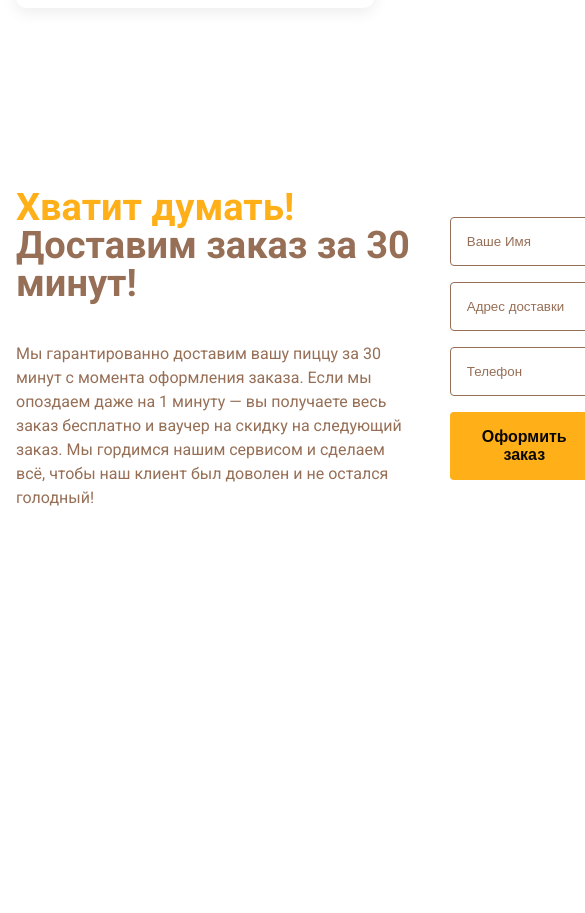
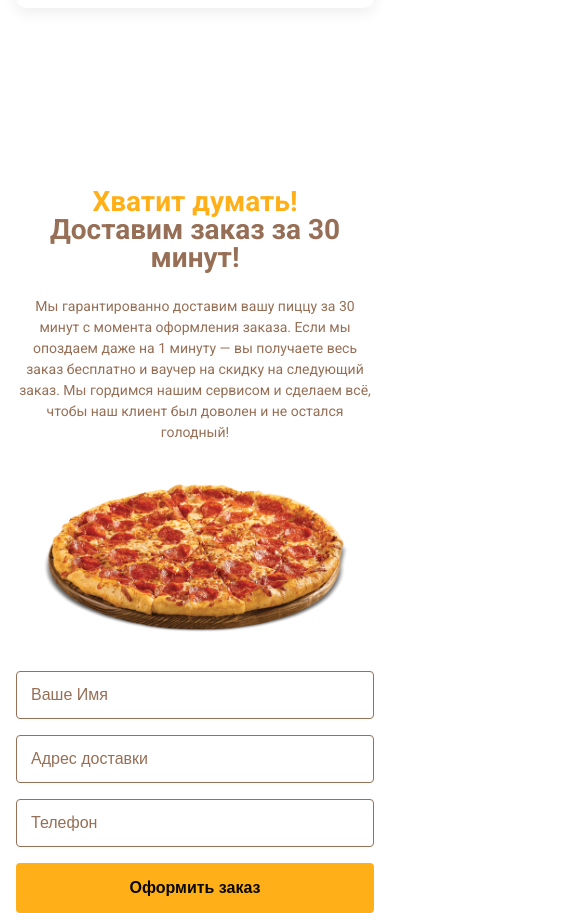
Before and after one commit to qalqa-dev/itlogia-mentor-task, an Angular app: page / in a window 390 px wide. Shown: the part 3903-4816 px from the top of the page, 585 px wide, since content can reach past the window. Before the commit the page ends 4413 px from the top, so only its background shows below. Built offline with nearby package versions, Linux system fonts and the light colour scheme.

Commit message:
feat: added adaptive layout to form section

```diff
--- a/src/app/pages/main/sections/form/form.scss
+++ b/src/app/pages/main/sections/form/form.scss
@@ -4,6 +4,16 @@
     grid-template-columns: 1fr 1fr 1fr;
     gap: 40px;
     align-items: center;
+
+    @media (max-width: 1024px) {
+      grid-template-columns: 1fr 1fr;
+      gap: 32px;
+    }
+
+    @media (max-width: 768px) {
+      grid-template-columns: 1fr;
+      gap: 24px;
+    }
   }
 
   &__content {
@@ -11,11 +21,29 @@
     flex-direction: column;
     gap: 40px;
     width: 100%;
+
+    @media (max-width: 1024px) {
+      gap: 32px;
+    }
+
+    @media (max-width: 768px) {
+      gap: 24px;
+      order: 1;
+    }
   }
 
   &__title {
     font-size: 38px;
     font-weight: 700;
+
+    @media (max-width: 1024px) {
+      font-size: 32px;
+    }
+
+    @media (max-width: 768px) {
+      font-size: 28px;
+      text-align: center;
+    }
 
     &-highlight {
       color: var(--color-accent-primary);
@@ -25,6 +53,11 @@
   &__description {
     font-size: 16px;
     line-height: 1.5;
+
+    @media (max-width: 768px) {
+      font-size: 14px;
+      text-align: center;
+    }
   }
 
   &__self {
@@ -32,6 +65,16 @@
     flex-direction: column;
     gap: 16px;
     width: 100%;
+
+    @media (max-width: 768px) {
+      order: 3;
+    }
+  }
+
+  &__field {
+    display: flex;
+    flex-direction: column;
+    gap: 8px;
   }
 
   &__input {
@@ -40,6 +83,12 @@
     border: 1px solid var(--color-text-primary);
     border-radius: 4px;
     box-sizing: border-box;
+    transition: border-color 0.3s ease;
+
+    @media (max-width: 768px) {
+      padding: 14px;
+      font-size: 16px;
+    }
 
     &::placeholder {
       color: var(--color-text-primary);
@@ -50,6 +99,13 @@
     width: 100%;
     height: 100%;
     object-fit: contain;
-    transform: scale(1.4) translateX(20px);
+    @media (max-width: 1024px) {
+      grid-column: 1 / -1;
+      order: 2;
+    }
+
+    @media (max-width: 768px) {
+      max-height: 300px;
+    }
   }
 }
```
